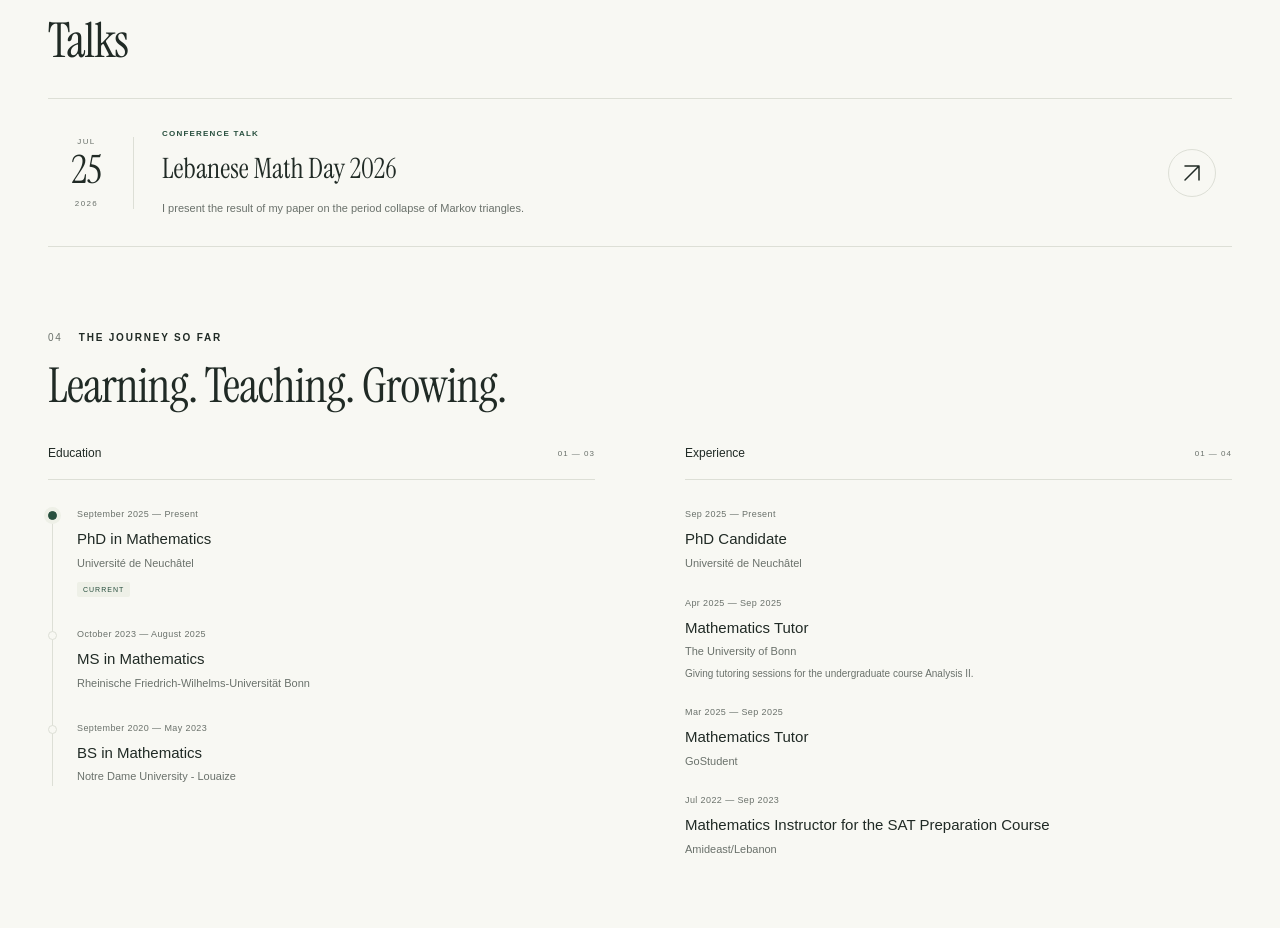
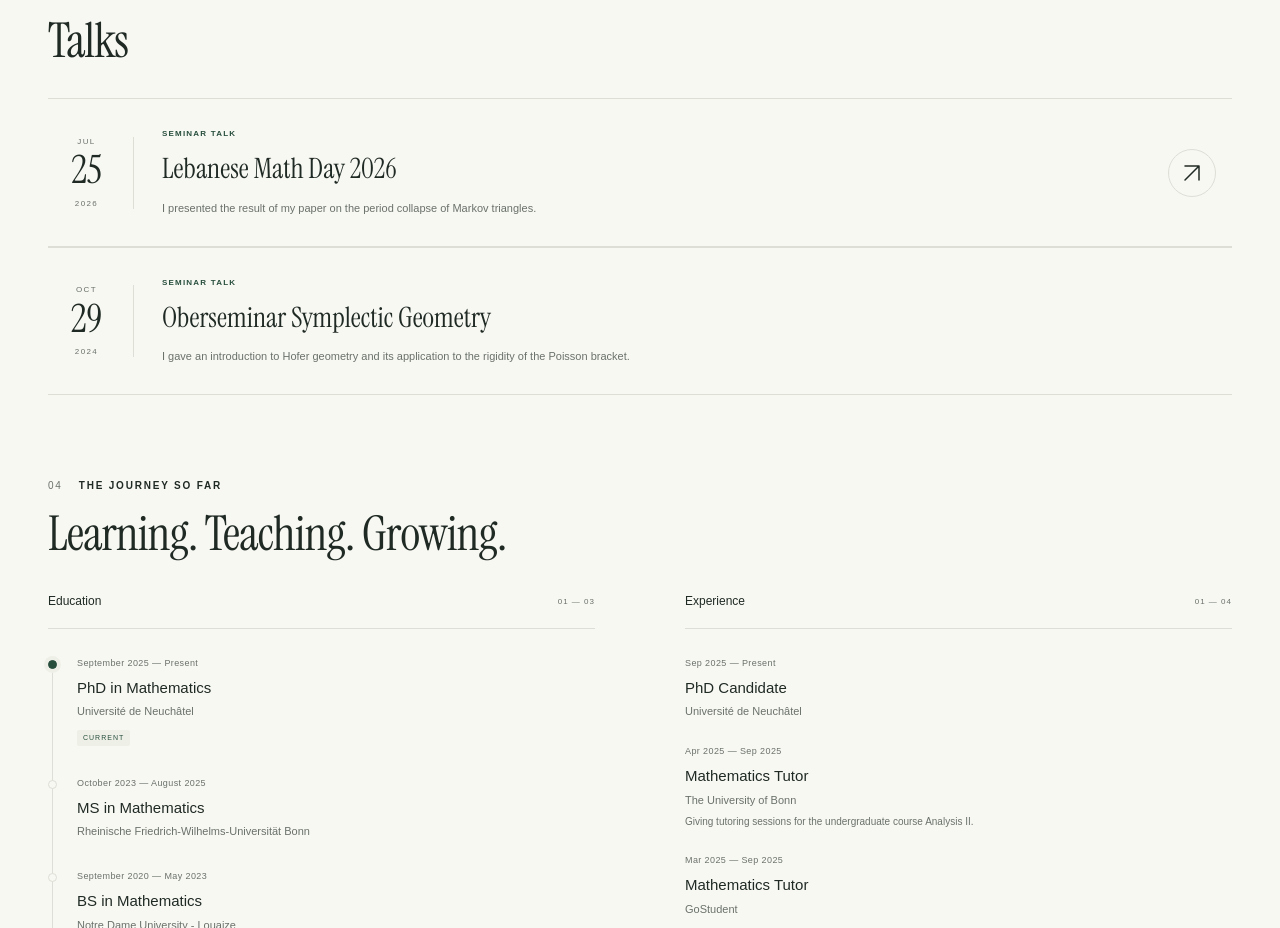
Before and after one commit to BrunoFares/marc-portfolio, a Next.js app: page / in a window 1280 px wide. Shown: the part 1780-2708 px from the top of the page. Built offline with nearby package versions, Linux system fonts and the light colour scheme.

Commit message:
Fixing the talks section.

```diff
--- a/app/page.tsx
+++ b/app/page.tsx
@@ -136,16 +136,34 @@ export default function Home() {
             <span>2026</span>
           </div>
           <div className="talk-copy">
-            <span className="eyebrow">CONFERENCE TALK</span>
+            <span className="eyebrow">SEMINAR TALK</span>
             <h3>Lebanese Math Day 2026</h3>
             <p>
-              I present the result of my paper on the period collapse of Markov
+              I presented the result of my paper on the period collapse of Markov
               triangles.
             </p>
           </div>
           <span className="circle-arrow">
             <Icon name="arrow" size={24} />
           </span>
+        </a>
+        <a
+          className="talk-row"
+          target="_blank"
+          rel="noreferrer"
+        >
+          <div className="talk-date">
+            <span>OCT</span>
+            <strong>29</strong>
+            <span>2024</span>
+          </div>
+          <div className="talk-copy">
+            <span className="eyebrow">SEMINAR TALK</span>
+            <h3>Oberseminar Symplectic Geometry</h3>
+            <p>
+              I gave an introduction to Hofer geometry and its application to the rigidity of the Poisson bracket.
+            </p>
+          </div>
         </a>
       </section>
 
```
